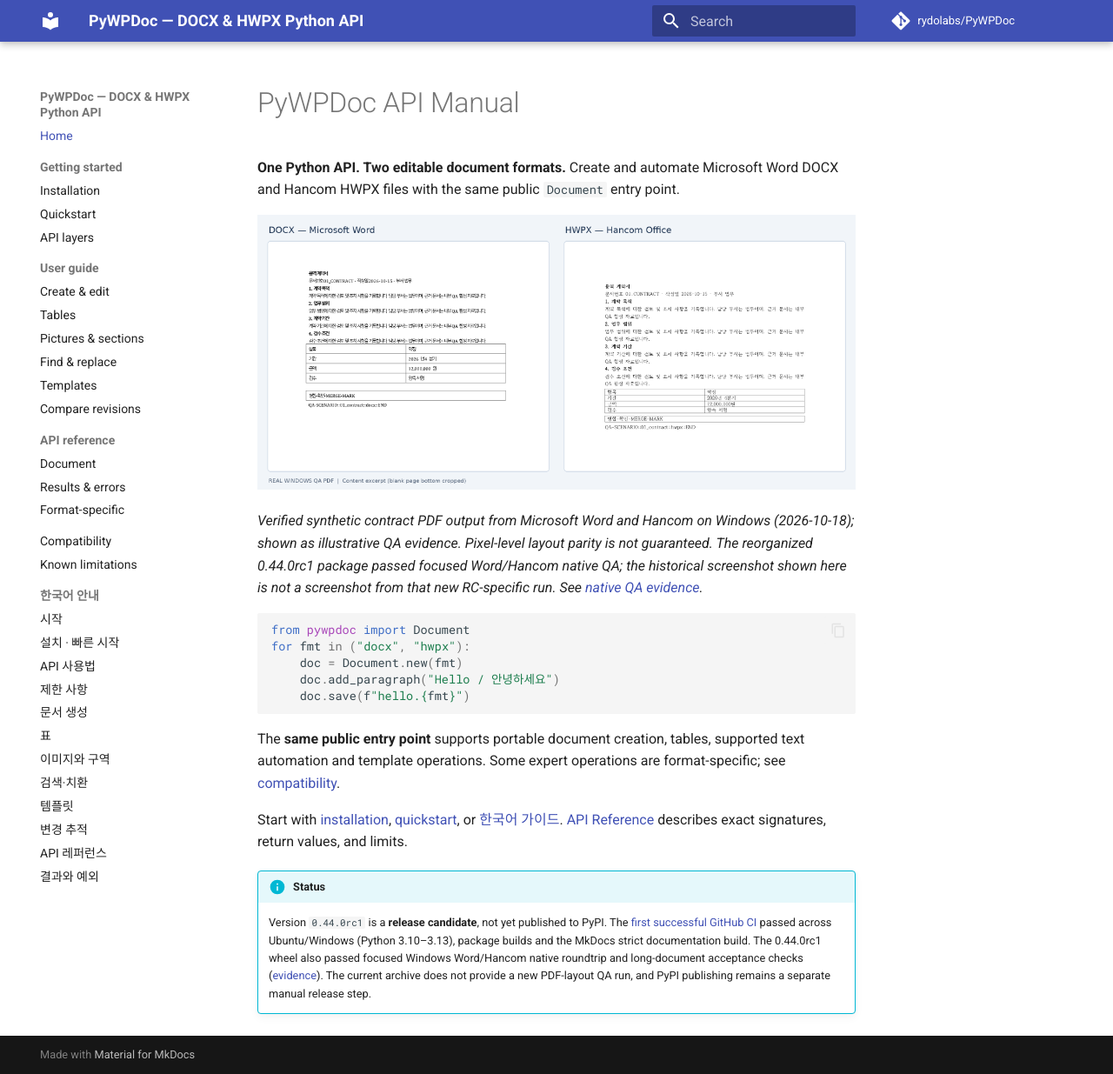
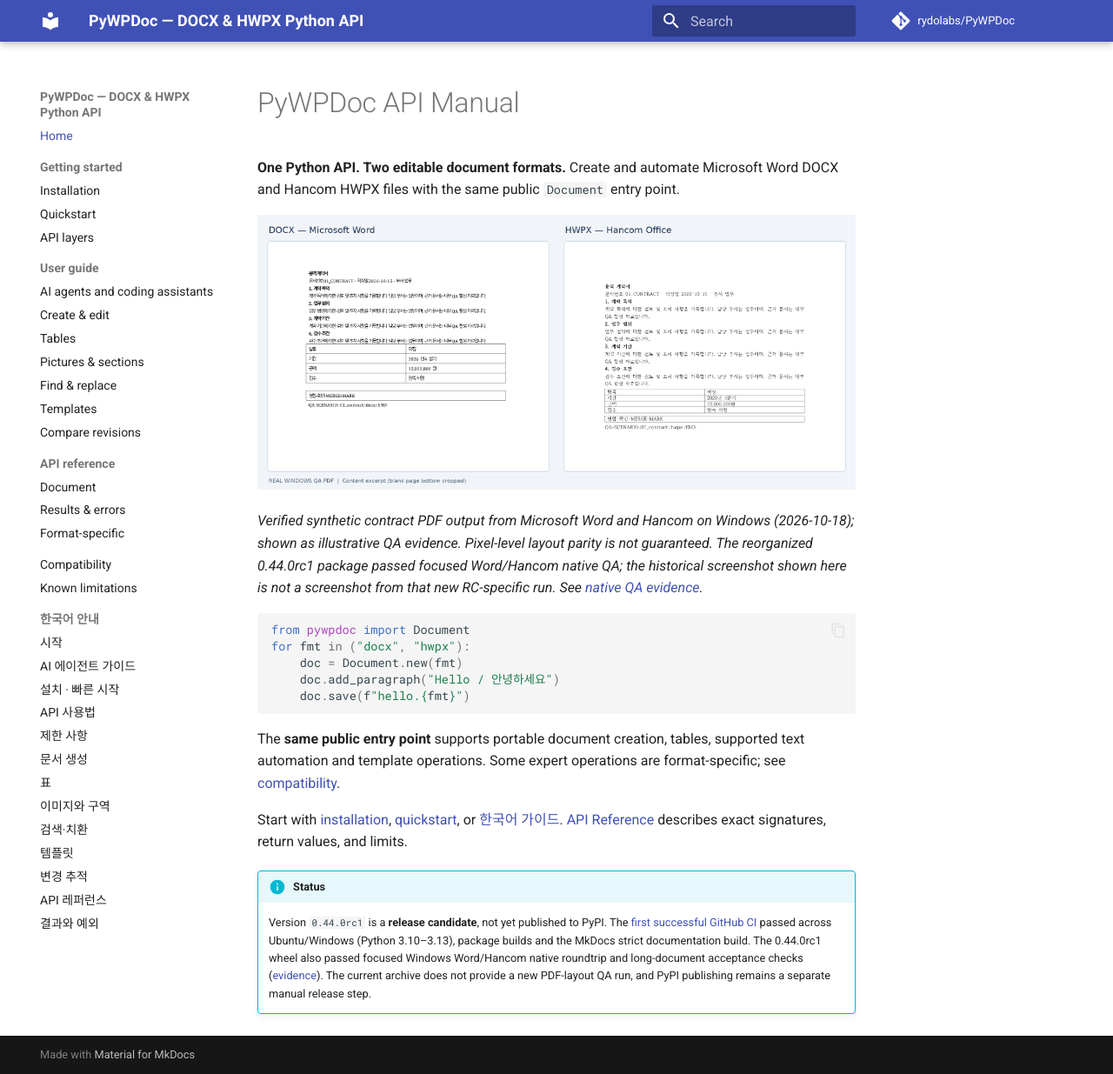
Before and after one commit to rydolabs/PyWPDoc, an MkDocs documentation site: the page built from docs/index.md, in a window 1280 px wide and 1235 px high. Shown: the whole window at 87% size. Built offline with MkDocs 1.6.1 and Material for MkDocs 9.7.7, drawn with Linux system fonts in a browser that asks for light colours; comment, search, counter and statistics services are not loaded.

Commit message:
docs: connect agent guide and current compatibility evidence

```diff
--- a/mkdocs.yml
+++ b/mkdocs.yml
@@ -29,6 +29,7 @@
       - Quickstart: getting-started/quickstart.md
       - API layers: getting-started/concepts.md
   - User guide:
+      - AI agents and coding assistants: agent-guide.md
       - Create & edit: guide/create-edit.md
       - Tables: guide/tables.md
       - Pictures & sections: guide/pictures-sections.md
@@ -43,6 +44,7 @@
   - Known limitations: limitations.md
   - 한국어 안내:
       - 시작: ko/index.md
+      - AI 에이전트 가이드: ko/agent-guide.md
       - 설치 · 빠른 시작: ko/quickstart.md
       - API 사용법: ko/api.md
       - 제한 사항: ko/limitations.md
```
